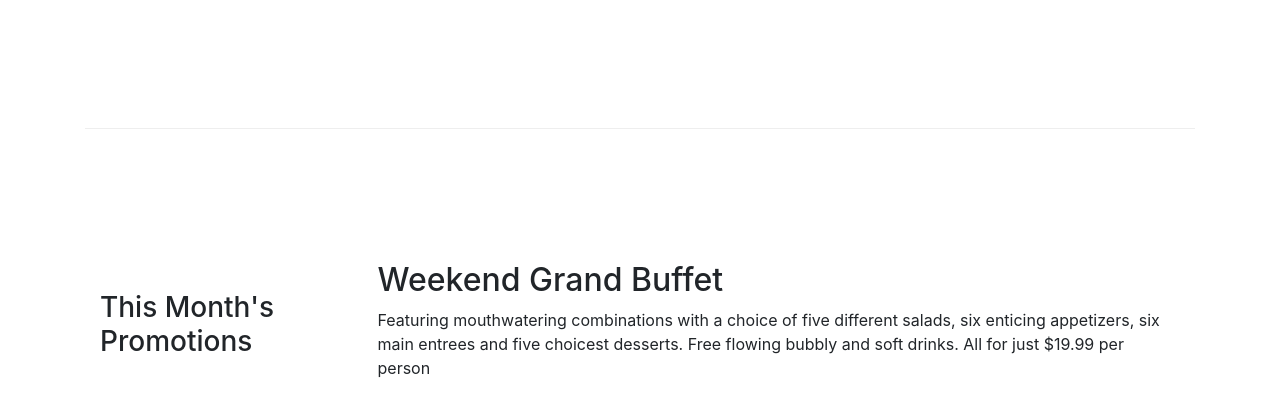
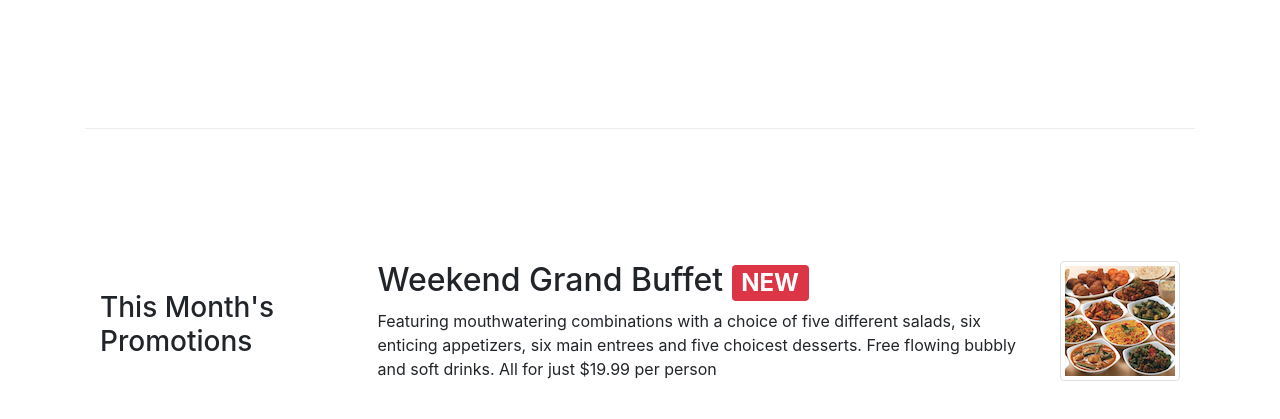
Before and after one commit to martinlud136/conFusion, a website: page index.html in a window 1280 px wide. Shown: the part 605-1024 px from the top of the page. Drawn offline with nearby package versions, Linux system fonts and the light colour scheme.

Commit message:
uso de media y media body assigment 2

```diff
--- a/index.html
+++ b/index.html
@@ -69,9 +69,14 @@
             <div class="col-12 col-sm-4 col-md-3">
                 <h3>This Month's Promotions</h3>
             </div>
-            <div class="col col-sm col-md">
-                <h2>Weekend Grand Buffet</h2>
-                <p>Featuring mouthwatering combinations with a choice of five different salads, six enticing appetizers, six main entrees and five choicest desserts. Free flowing bubbly and soft drinks. All for just $19.99 per person </p>
+            <div class="col-12 col-sm  col-md">
+                <div class="media">
+                    <div class="media-body">
+                    <h2>Weekend Grand Buffet <span class="badge badge-danger">NEW</span></h2>
+                    <p class="d-none d-sm-block">Featuring mouthwatering combinations with a choice of five different salads, six enticing appetizers, six main entrees and five choicest desserts. Free flowing bubbly and soft drinks. All for just $19.99 per person </p>
+                    </div>
+                    <img src="/img/buffet.png" class="img-thumbnail ml-3" alt="buffet">
+                </div>
             </div>
         </div>
 
```
